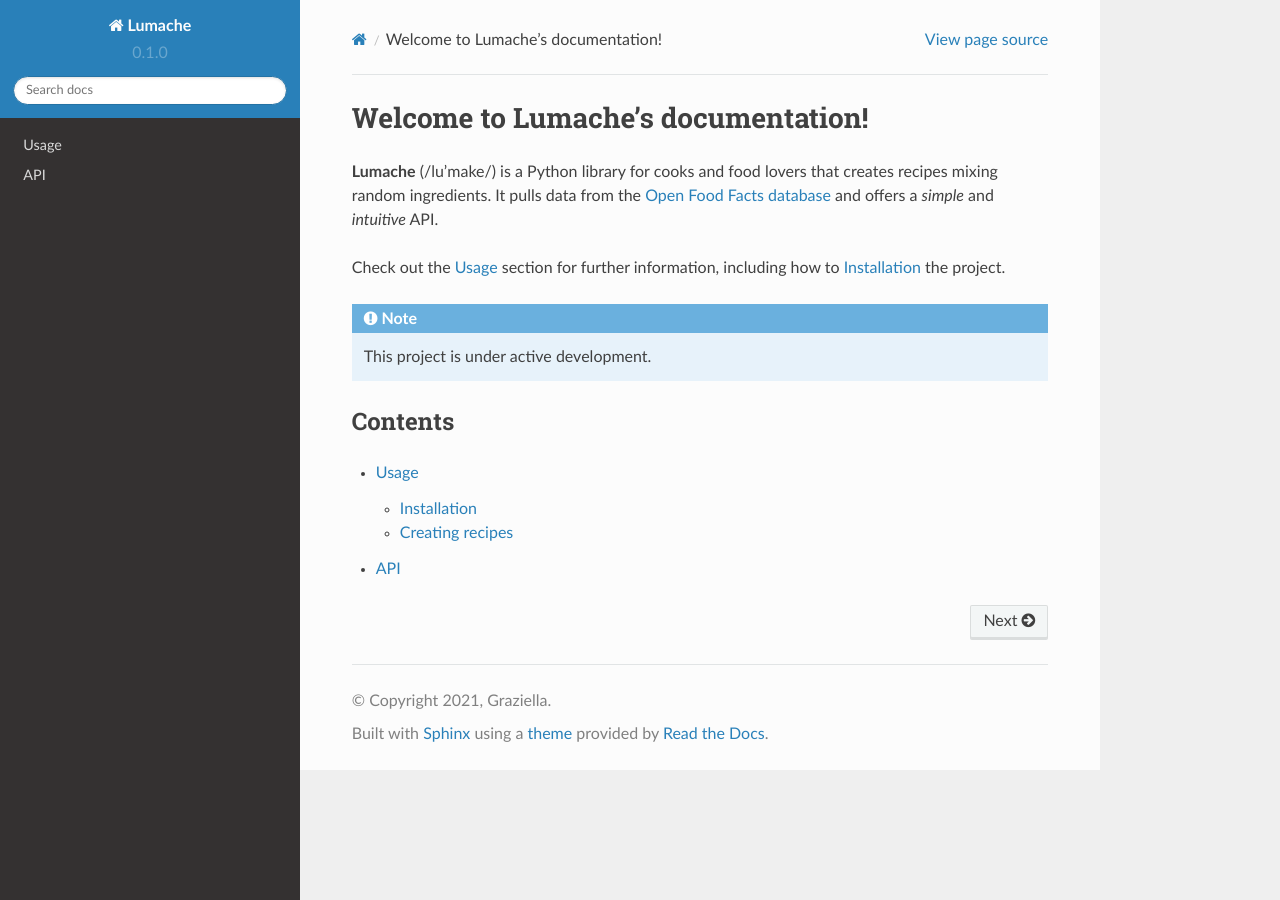
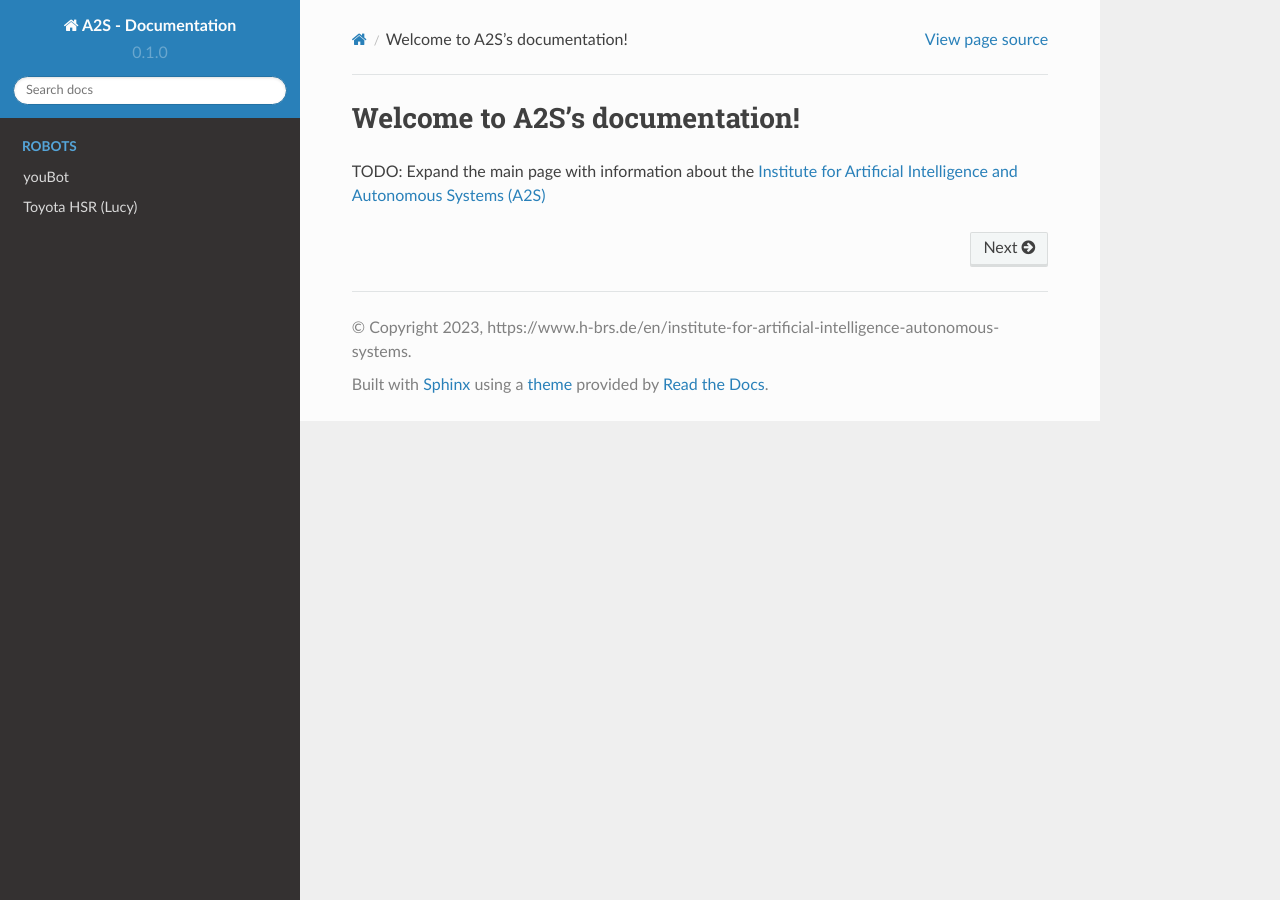
Before and after one commit to harleylara/documentation, a Sphinx documentation site: the page built from docs/source/index.rst, in a window 1280 px wide. Built offline with Sphinx 7.4.7 and the Read the Docs theme 2.0.0, drawn with Linux system fonts in a browser that asks for light colours.

Commit message:
let's start

```diff
--- a/docs/source/api.rst
+++ /dev/null
@@ -1,7 +0,0 @@
-API
-===
-
-.. autosummary::
-   :toctree: generated
-
-   lumache
--- a/docs/source/conf.py
+++ b/docs/source/conf.py
@@ -2,9 +2,9 @@
 
 # -- Project information
 
-project = 'Lumache'
-copyright = '2021, Graziella'
-author = 'Graziella'
+project = 'A2S - Documentation'
+copyright = '2023, https://www.h-brs.de/en/institute-for-artificial-intelligence-autonomous-systems'
+author = 'A human'
 
 release = '0.1'
 version = '0.1.0'
--- a/docs/source/index.rst
+++ b/docs/source/index.rst
@@ -1,22 +1,13 @@
-Welcome to Lumache's documentation!
+Welcome to A2S's documentation!
 ===================================
 
-**Lumache** (/lu'make/) is a Python library for cooks and food lovers
-that creates recipes mixing random ingredients.
-It pulls data from the `Open Food Facts database <https://world.openfoodfacts.org/>`_
-and offers a *simple* and *intuitive* API.
-
-Check out the :doc:`usage` section for further information, including
-how to :ref:`installation` the project.
-
-.. note::
-
-   This project is under active development.
-
-Contents
---------
+TODO: Expand the main page with information about the `Institute for Artificial Intelligence and Autonomous Systems (A2S)  <https://www.h-brs.de/en/institute-for-artificial-intelligence-autonomous-systems>`_
 
 .. toctree::
+   :titlesonly:
+   :maxdepth: 2
+   :hidden:
+   :caption: Robots
 
-   usage
-   api
+   robots/youbot
+   robots/toyota-hsr
--- /dev/null
+++ b/docs/source/robots/toyota-hsr.rst
@@ -0,0 +1,4 @@
+Toyota HSR (Lucy)
+=================
+
+Hello Lucy
--- /dev/null
+++ b/docs/source/robots/youbot.rst
@@ -0,0 +1,4 @@
+youBot
+======
+
+Hello youBot
--- /dev/null
+++ b/requeriments.txt
@@ -0,0 +1,4 @@
+sphinx
+sphinx-autobuild
+rstcheck
+sphinx-rtd-theme
```
Also changed, not shown: docs/source/usage.rst (deleted, +0 -33 lines), 1 other file.
